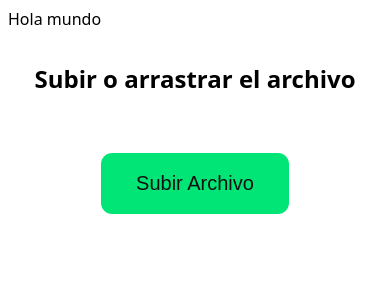
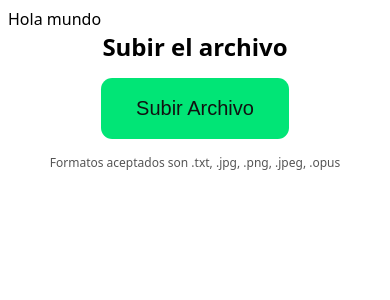
Before and after one commit to FabSDevX/Proyecto-SO-1, a React (Vite) app in the folder front-end/: page / in a window 390 px wide. Shown: the top 300 px of the page. Built offline with nearby package versions, Linux system fonts and the light colour scheme.

Commit message:
Drag section desig 100%

```diff
--- a/front-end/src/UI/sections/FileDrag.css
+++ b/front-end/src/UI/sections/FileDrag.css
@@ -10,12 +10,14 @@
     justify-content: center;
     font-size: x-large;
     margin-bottom: 0.6rem;
+    font-weight: bold;
     text-wrap: wrap;
 }
 
 .dg-actor{
     display: flex;
     align-items: center;
+    justify-content: center;
     height: 10vh;
     border: 3px dashed #01E576;
     padding: 3rem;
@@ -44,9 +46,25 @@
     color: white;
     transition: 0.4s ease;
 }
-@media screen and (max-width: 1024px) {
+
+.dg-span-note{
+    font-size: 12px;
+    color: #555;
+    margin: 5px auto;
+}
+
+@media screen and (max-width: 600px) {
+    .dg-title{
+        margin-bottom: 15px;
+    }
+
     .dg-actor{
         border: none;
-        border-radius: 0px;
+        padding: 0px;
+        height: fit-content;
+    }
+
+    .dg-span-note{
+        margin: 15px auto 15px auto;
     }
   }
--- a/front-end/src/UI/sections/FileDrag.tsx
+++ b/front-end/src/UI/sections/FileDrag.tsx
@@ -1,33 +1,73 @@
-import './FileDrag.css';
-import { useCallback } from 'react';
-import upload from '@assets/upload.webp'
-import { useDropzone } from 'react-dropzone';
+import "./FileDrag.css";
+import { useCallback } from "react";
+import upload from "@assets/upload.webp";
+import { useDropzone } from "react-dropzone";
 
 export function FileDrag() {
+  const onDrop = useCallback((acceptedFiles: Array<File>) => {
+    console.log(acceptedFiles);
 
-    const onDrop = useCallback((acceptedFiles: Array<File>) => {
-        console.log(acceptedFiles)
+    const acceptedImgsFormats = ["png", "jpg", "jpeg", "webp"];
+    const chat: File[] = acceptedFiles.filter((text) =>
+      text.name.endsWith(".txt")
+    );
+    const imgs = acceptedFiles.filter((file) => {
+      return acceptedImgsFormats.some((format) =>
+        file.name.toLowerCase().endsWith(format)
+      );
+    });
+    const audios: File[] = acceptedFiles.filter((audio) =>
+      audio.name.endsWith(".opus")
+    );
+
+    console.log(chat);
+    console.log(imgs);
+    console.log(audios);
+    // acceptedFiles.forEach((file) => {
+    //     const reader = new FileReader()
+    //     console.log(reader)
+    //     reader.onabort = () => console.log('file reading was aborted')
+    //     reader.onerror = () => console.log('file reading has failed')
+    //     reader.onload = () => {
+    //     // Do whatever you want with the file contents
+    //       const binaryStr = reader.result
+    //       console.log(binaryStr)
+    //     }
+    //     //reader.readAsText(file)
+    //     //reader.readAsArrayBuffer(file)
+    //   })
   }, []);
 
-    const { getRootProps, getInputProps, isDragActive, open } = useDropzone({ onDrop, noClick:true });
+  /*Props of Dropzone dependency*/
+  const { getRootProps, getInputProps, isDragActive, open } = useDropzone({
+    onDrop,
+    noClick: true,
+  });
 
   return (
-        <div className='dg-container'>
-            <h4 className='dg-title'>Subir o arrastrar el archivo</h4>
+    <div className="dg-container">
+      {window.innerWidth >= 600 ? (
+        <label className="dg-title">Subir o arrastrar el archivo</label>
+      ) : (
+        <label className="dg-title">Subir el archivo</label>
+      )}
       <div
         className="dg-actor"
         {...getRootProps()}
         onClick={(event) => event.stopPropagation()}
       >
         <input {...getInputProps({ multiple: true })} />
-                {
-                    isDragActive ?
-                    <img className='dg-img' src={upload} alt="upload img" /> :
-                    <button type='button' className='dg-button' onClick={open}>
+        {isDragActive ? (
+          <img className="dg-img" src={upload} alt="upload img" />
+        ) : (
+          <button type="button" className="dg-button" onClick={open}>
             Subir Archivo
           </button>
-                 }
+        )}
       </div>
+      <span className="dg-span-note">
+        Formatos aceptados son .txt, .jpg, .png, .jpeg, .opus
+      </span>
     </div>
   );
 }
```
Lines whose indentation alone changed are shown as unchanged.
